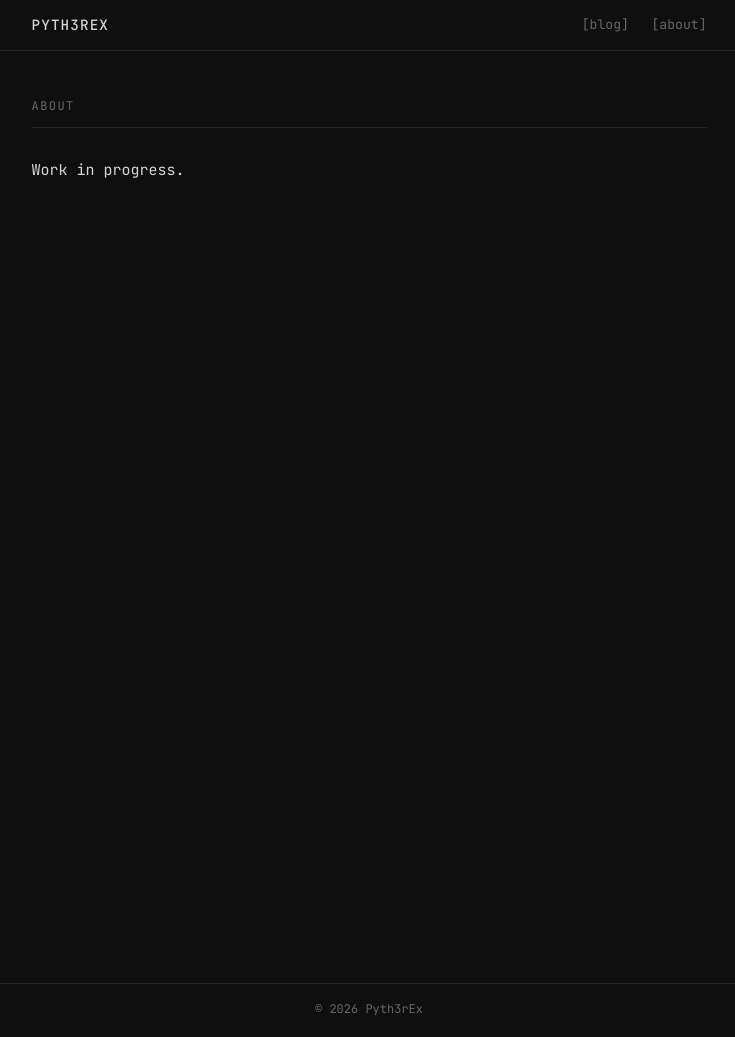
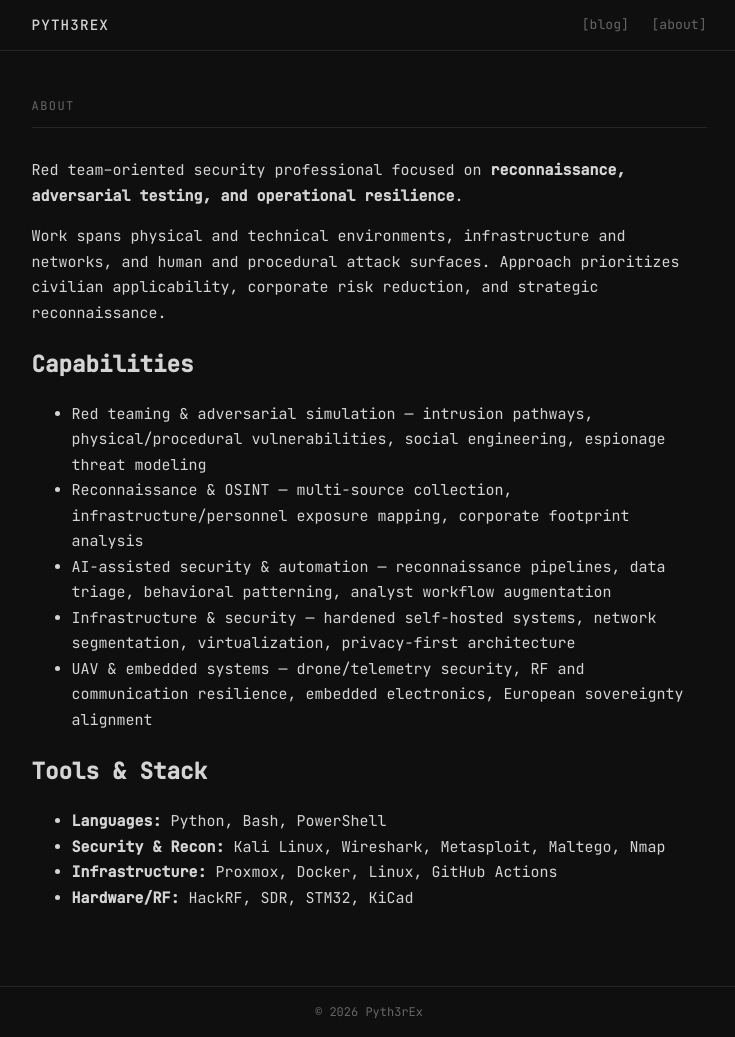
Before and after one commit to Pyth3rEx/Pyth3rEx.github.io, a Jekyll site: the page built from about.md, in a window 1280 px wide and 1037 px high. Shown: the whole window, without its empty margins (271-1006 px from the left). Built offline with Jekyll 4.4.1, drawn with Linux system fonts in a browser that asks for light colours.

Commit message:
feat: add hello world post and about page

```diff
--- a/about.md
+++ b/about.md
@@ -6,4 +6,21 @@ permalink: /about/
 
 <h1 class="page-title">About</h1>
 
-Work in progress.
+Red team–oriented security professional focused on **reconnaissance, adversarial testing, and operational resilience**.
+
+Work spans physical and technical environments, infrastructure and networks, and human and procedural attack surfaces. Approach prioritizes civilian applicability, corporate risk reduction, and strategic reconnaissance.
+
+## Capabilities
+
+- Red teaming & adversarial simulation — intrusion pathways, physical/procedural vulnerabilities, social engineering, espionage threat modeling
+- Reconnaissance & OSINT — multi-source collection, infrastructure/personnel exposure mapping, corporate footprint analysis
+- AI-assisted security & automation — reconnaissance pipelines, data triage, behavioral patterning, analyst workflow augmentation
+- Infrastructure & security — hardened self-hosted systems, network segmentation, virtualization, privacy-first architecture
+- UAV & embedded systems — drone/telemetry security, RF and communication resilience, embedded electronics, European sovereignty alignment
+
+## Tools & Stack
+
+- **Languages:** Python, Bash, PowerShell
+- **Security & Recon:** Kali Linux, Wireshark, Metasploit, Maltego, Nmap
+- **Infrastructure:** Proxmox, Docker, Linux, GitHub Actions
+- **Hardware/RF:** HackRF, SDR, STM32, KiCad
```
Also changed, not shown: _posts/2026-03-24-hello-world.md (added, +9 -0 lines).
